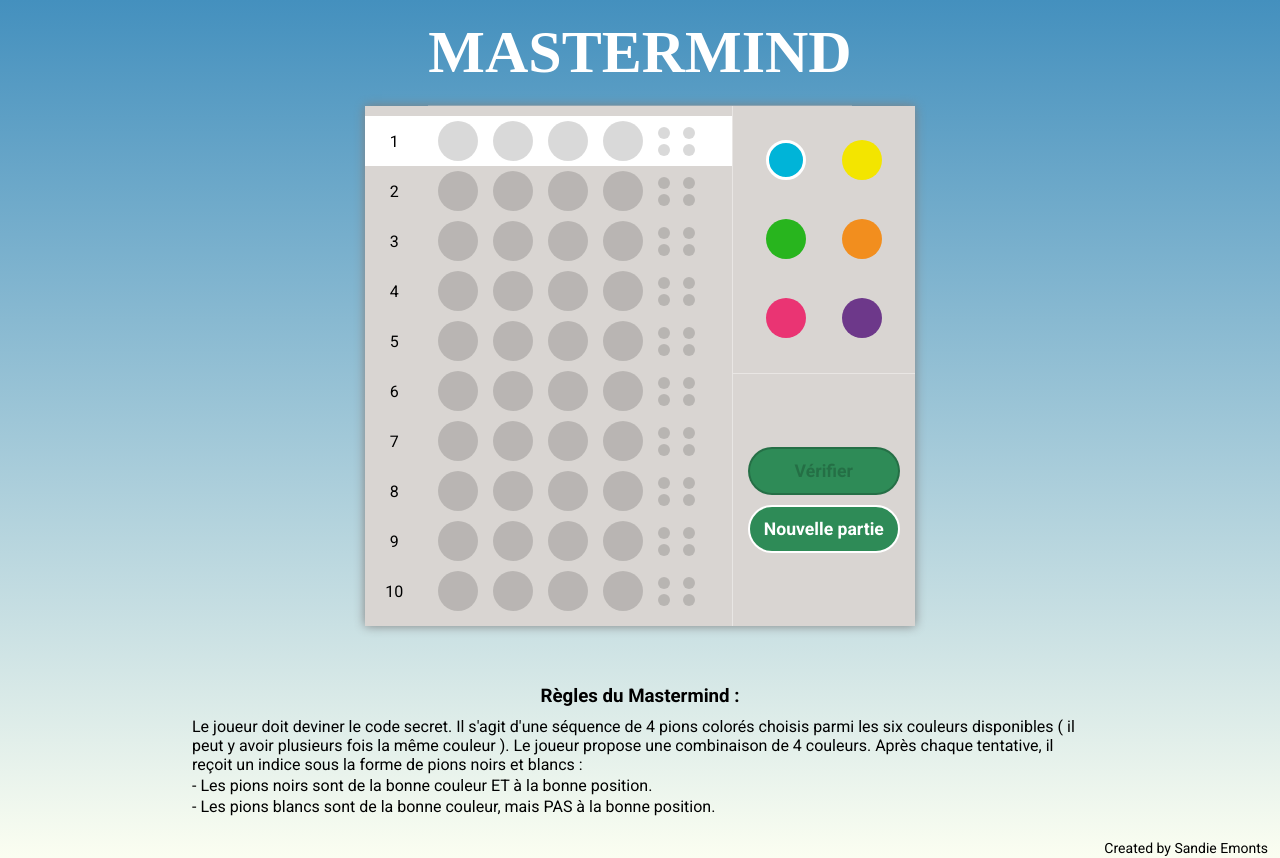
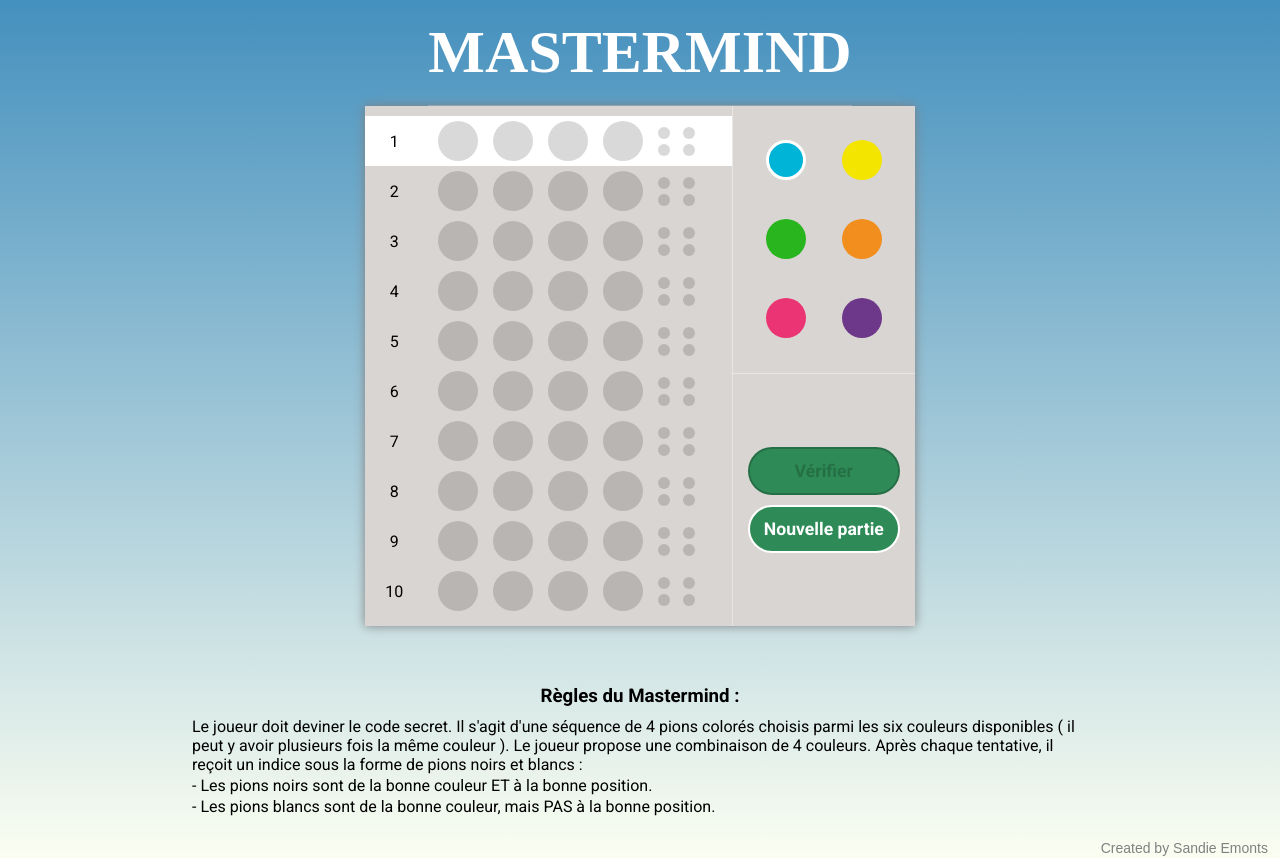
Before and after one commit to sandie75/Mastermind, a React (Vite) app: page / in a window 1280 px wide. Built offline with nearby package versions, Linux system fonts and the light colour scheme; a web font is replaced by a local one.

Commit message:
credit grey

```diff
--- a/src/components/credits/credits.css
+++ b/src/components/credits/credits.css
@@ -4,4 +4,6 @@
 }
 .credits{
     font-size: 14px;
+    font-family: sans-serif;
+    color: grey;
 }
```
